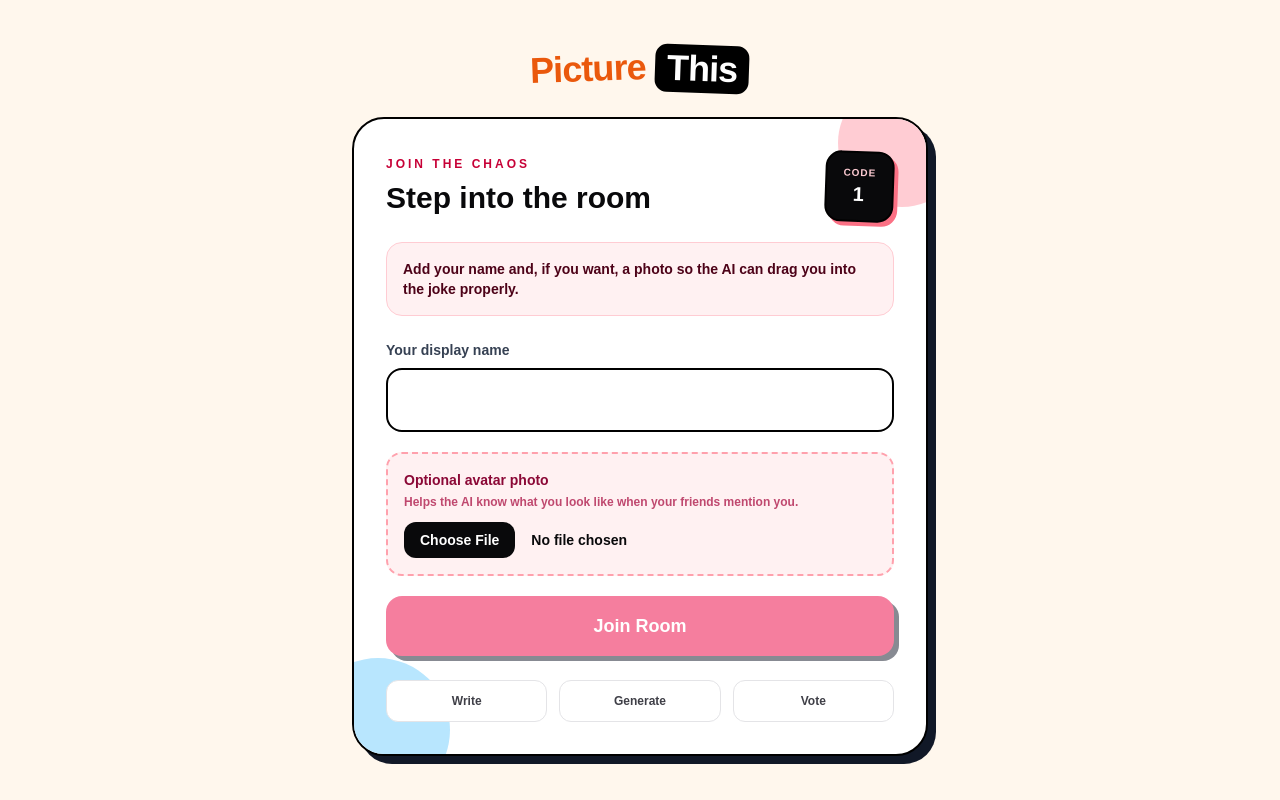
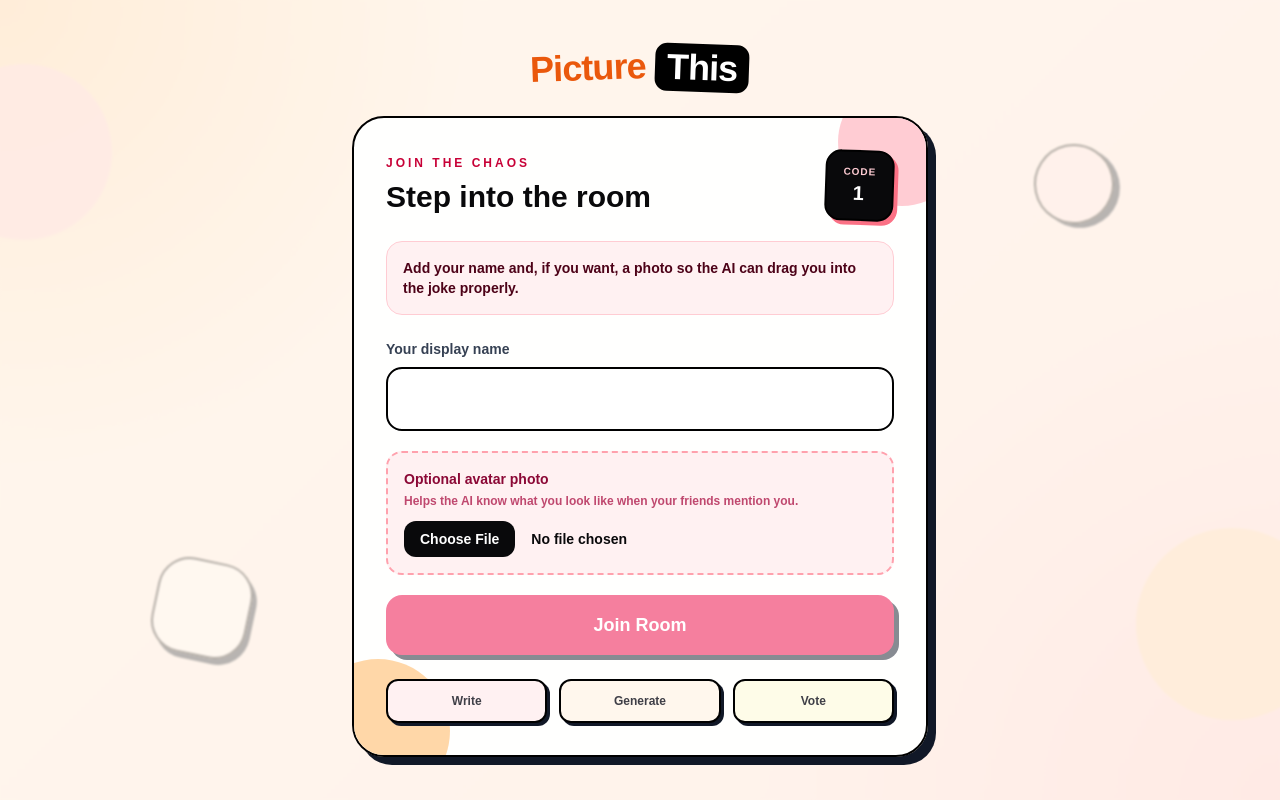
Before and after one commit to dschmida-hub/Picture_Game, a Next.js app: page /game/1 in a window 1280 px wide. Built offline with nearby package versions, Linux system fonts and the light colour scheme; no server answers; the database is empty.

Commit message:
Fixed Bug w/ Prompt Style and updated initial screen

```diff
--- a/app/game/[code]/components/JoinRoomForm.tsx
+++ b/app/game/[code]/components/JoinRoomForm.tsx
@@ -1,6 +1,7 @@
 type JoinRoomFormProps = {
   code: string;
   name: string;
+  backgroundImages?: string[];
   isJoining: boolean;
   onNameChange: (name: string) => void;
   onAvatarFileChange: (file: File | null) => void;
@@ -10,15 +11,60 @@ type JoinRoomFormProps = {
 export function JoinRoomForm({
   code,
   name,
+  backgroundImages = [],
   isJoining,
   onNameChange,
   onAvatarFileChange,
   onJoinGame,
 }: JoinRoomFormProps) {
+  const collageImages = backgroundImages.slice(0, 8);
+
   return (
-    <section className="relative w-full max-w-xl overflow-hidden rounded-[2rem] border-2 border-black bg-white p-6 text-zinc-950 shadow-[8px_8px_0_#111827] md:p-8">
-      <div className="absolute -right-10 -top-10 h-32 w-32 rounded-full bg-rose-200" />
-      <div className="absolute -bottom-12 -left-12 h-36 w-36 rounded-full bg-sky-200" />
+    <>
+      <div className="pointer-events-none fixed inset-0 overflow-hidden">
+        <div className="absolute inset-0 bg-[radial-gradient(circle_at_top_left,#fed7aa,transparent_32%),radial-gradient(circle_at_bottom_right,#fecdd3,transparent_34%),linear-gradient(135deg,#fff7ed,#ffe4e6)]" />
+
+        {collageImages.length > 0 ? (
+          <div className="absolute inset-0 opacity-35 blur-[0.5px]">
+            {collageImages.map((imageUrl, index) => {
+              const positions = [
+                "left-[3%] top-[8%] rotate-[-10deg]",
+                "right-[5%] top-[10%] rotate-[8deg]",
+                "left-[8%] bottom-[10%] rotate-[7deg]",
+                "right-[8%] bottom-[9%] rotate-[-8deg]",
+                "left-[38%] top-[4%] rotate-[4deg]",
+                "left-[42%] bottom-[5%] rotate-[-5deg]",
+                "left-[1%] top-[44%] rotate-[11deg]",
+                "right-[1%] top-[45%] rotate-[-11deg]",
+              ];
+
+              return (
+                // eslint-disable-next-line @next/next/no-img-element
+                <img
+                  key={`${imageUrl}-${index}`}
+                  src={imageUrl}
+                  alt=""
+                  aria-hidden="true"
+                  className={`absolute h-28 w-28 rounded-3xl border-2 border-black object-cover shadow-[6px_6px_0_#111827] md:h-40 md:w-40 ${positions[index]}`}
+                />
+              );
+            })}
+          </div>
+        ) : (
+          <>
+            <div className="absolute -left-16 top-16 h-44 w-44 rounded-full bg-rose-200/80" />
+            <div className="absolute -right-12 bottom-20 h-48 w-48 rounded-full bg-orange-200/80" />
+            <div className="absolute left-[12%] bottom-[18%] h-24 w-24 rotate-12 rounded-[2rem] border-2 border-black bg-white/70 shadow-[5px_5px_0_#111827]" />
+            <div className="absolute right-[13%] top-[18%] h-20 w-20 -rotate-12 rounded-full border-2 border-black bg-rose-100/80 shadow-[5px_5px_0_#111827]" />
+          </>
+        )}
+
+        <div className="absolute inset-0 bg-[#fff7ed]/70 backdrop-blur-[1px]" />
+      </div>
+
+      <section className="relative z-10 w-full max-w-xl overflow-hidden rounded-[2rem] border-2 border-black bg-white/95 p-6 text-zinc-950 shadow-[8px_8px_0_#111827] md:p-8">
+        <div className="absolute -right-10 -top-10 h-32 w-32 rounded-full bg-rose-200" />
+        <div className="absolute -bottom-12 -left-12 h-36 w-36 rounded-full bg-orange-200" />
 
       <div className="relative">
         <div className="mb-5 flex items-center justify-between gap-4">
@@ -84,11 +130,12 @@ export function JoinRoomForm({
         </div>
 
         <div className="mt-6 grid grid-cols-3 gap-3 text-center text-xs font-black text-zinc-700">
-          <div className="rounded-xl border border-zinc-200 bg-white p-3">Write</div>
-          <div className="rounded-xl border border-zinc-200 bg-white p-3">Generate</div>
-          <div className="rounded-xl border border-zinc-200 bg-white p-3">Vote</div>
+          <div className="rounded-xl border-2 border-black bg-rose-50 p-3 shadow-[3px_3px_0_#111827]">Write</div>
+          <div className="rounded-xl border-2 border-black bg-orange-50 p-3 shadow-[3px_3px_0_#111827]">Generate</div>
+          <div className="rounded-xl border-2 border-black bg-yellow-50 p-3 shadow-[3px_3px_0_#111827]">Vote</div>
         </div>
       </div>
-    </section>
+      </section>
+    </>
   );
 }
--- a/app/game/[code]/page.tsx
+++ b/app/game/[code]/page.tsx
@@ -2018,9 +2018,11 @@ if (isPageLoading) {
 
 
   return (
-    <main className="min-h-screen flex flex-col items-center justify-center gap-6 bg-[#fff7ed] p-6 text-zinc-950">
+    <main className="relative isolate min-h-screen flex flex-col items-center justify-center gap-6 overflow-hidden bg-[#fff7ed] p-6 text-zinc-950">
       {toastNotice}
-      <GameLogo />
+      <div className="relative z-10">
+        <GameLogo />
+      </div>
 
       {reconnectMessage && (
         <div className="rounded-full border-2 border-emerald-300 bg-emerald-50 px-5 py-2 text-sm font-black text-emerald-800 shadow-[4px_4px_0_#111827]">
@@ -2043,6 +2045,7 @@ if (isPageLoading) {
   <JoinRoomForm
     code={code}
     name={name}
+    backgroundImages={pastImages}
     isJoining={isJoining}
     onNameChange={setName}
     onAvatarFileChange={setAvatarFile}
--- a/app/game/[code]/utils/gameRoomUtils.ts
+++ b/app/game/[code]/utils/gameRoomUtils.ts
@@ -21,8 +21,33 @@ export const confettiPieces = Array.from({ length: 28 }, (_, index) => ({
   rotation: `${(index * 53) % 360}deg`,
 }));
 
+export function normalizeImageStyle(style: string | null | undefined) {
+  const normalizedStyle = (style || "cartoon")
+    .trim()
+    .toLowerCase()
+    .replace(/['’]/g, "")
+    .replace(/[^a-z0-9]+/g, "_")
+    .replace(/^_+|_+$/g, "");
+
+  const aliases: Record<string, string> = {
+    colorful_cartoon: "cartoon",
+    claymation: "clay_animation",
+    clay: "clay_animation",
+    children_picture_book: "childrens_picture_book",
+    childrens_book: "childrens_picture_book",
+    childrens_picturebook: "childrens_picture_book",
+    lego: "lego_stop_motion",
+    lego_stopmotion: "lego_stop_motion",
+    low_budget_90s: "low_budget_90s_cgi",
+    nineties_cgi: "low_budget_90s_cgi",
+    renaissance: "renaissance_painting",
+  };
+
+  return aliases[normalizedStyle] || normalizedStyle || "cartoon";
+}
+
 export function resolveImageStyle(promptStyle: string | null, selectedStyle: string) {
-  return selectedStyle === "prompt" ? promptStyle || "cartoon" : selectedStyle;
+  return normalizeImageStyle(selectedStyle === "prompt" ? promptStyle || "cartoon" : selectedStyle);
 }
 
 export function formatCountdown(seconds: number) {
@@ -32,6 +57,7 @@ export function formatCountdown(seconds: number) {
 }
 
 export function getImageStyleLabel(style: string) {
+  const normalizedStyle = normalizeImageStyle(style);
   const labels: Record<string, string> = {
     cartoon: "Colorful Cartoon",
     comic_book: "Comic Book",
@@ -46,9 +72,9 @@ export function getImageStyleLabel(style: string) {
     renaissance_painting: "Renaissance Painting",
   };
 
-  if (labels[style]) return labels[style];
+  if (labels[normalizedStyle]) return labels[normalizedStyle];
 
-  return style.split("_").map((word) => word[0].toUpperCase() + word.slice(1)).join(" ");
+  return normalizedStyle.split("_").map((word) => word[0].toUpperCase() + word.slice(1)).join(" ");
 }
 
 export function pickBestRatedPromptDeck(prompts: PromptOption[]) {
--- a/app/lib/imagePrompt.ts
+++ b/app/lib/imagePrompt.ts
@@ -17,8 +17,33 @@ const imageStyleInstructions: Record<string, string> = {
   renaissance_painting: "Renaissance oil painting style with dramatic chiaroscuro lighting, rich fabric textures, classical composition, expressive poses, and museum-quality brushwork",
 };
 
+function normalizeImageStyle(style: string | null | undefined) {
+  const normalizedStyle = (style || "cartoon")
+    .trim()
+    .toLowerCase()
+    .replace(/['’]/g, "")
+    .replace(/[^a-z0-9]+/g, "_")
+    .replace(/^_+|_+$/g, "");
+
+  const aliases: Record<string, string> = {
+    colorful_cartoon: "cartoon",
+    claymation: "clay_animation",
+    clay: "clay_animation",
+    children_picture_book: "childrens_picture_book",
+    childrens_book: "childrens_picture_book",
+    childrens_picturebook: "childrens_picture_book",
+    lego: "lego_stop_motion",
+    lego_stopmotion: "lego_stop_motion",
+    low_budget_90s: "low_budget_90s_cgi",
+    nineties_cgi: "low_budget_90s_cgi",
+    renaissance: "renaissance_painting",
+  };
+
+  return aliases[normalizedStyle] || normalizedStyle || "cartoon";
+}
+
 function getImageStyleInstruction(style: string | null) {
-  return imageStyleInstructions[style || "cartoon"] || imageStyleInstructions.cartoon;
+  return imageStyleInstructions[normalizeImageStyle(style)] || imageStyleInstructions.cartoon;
 }
 
 function escapeRegExp(value: string) {
@@ -117,7 +142,7 @@ The image should:
 - Make players laugh within 3 seconds.
 - Show one clear visual joke.
 - Be immediately understandable.
-- Use bright, colorful cartoon styling.
+- Follow the selected visual style exactly.
 - Have big expressive faces and exaggerated reactions.
 - Focus on one main subject and one funny moment.
 - Show the consequences of the joke whenever possible.
@@ -145,9 +170,9 @@ Avoid:
 - Empty backgrounds
 - Confusing compositions
 
-The final image should feel like a frame from an animated comedy movie.
+The final image should feel like a polished frame from a visual comedy scene.
 
 ${getImageStyleInstruction(imageStyle)}
-Create a hilarious cartoon image based on the player's answer.
+Create a hilarious image based on the player's answer.
 `;
 }
```
